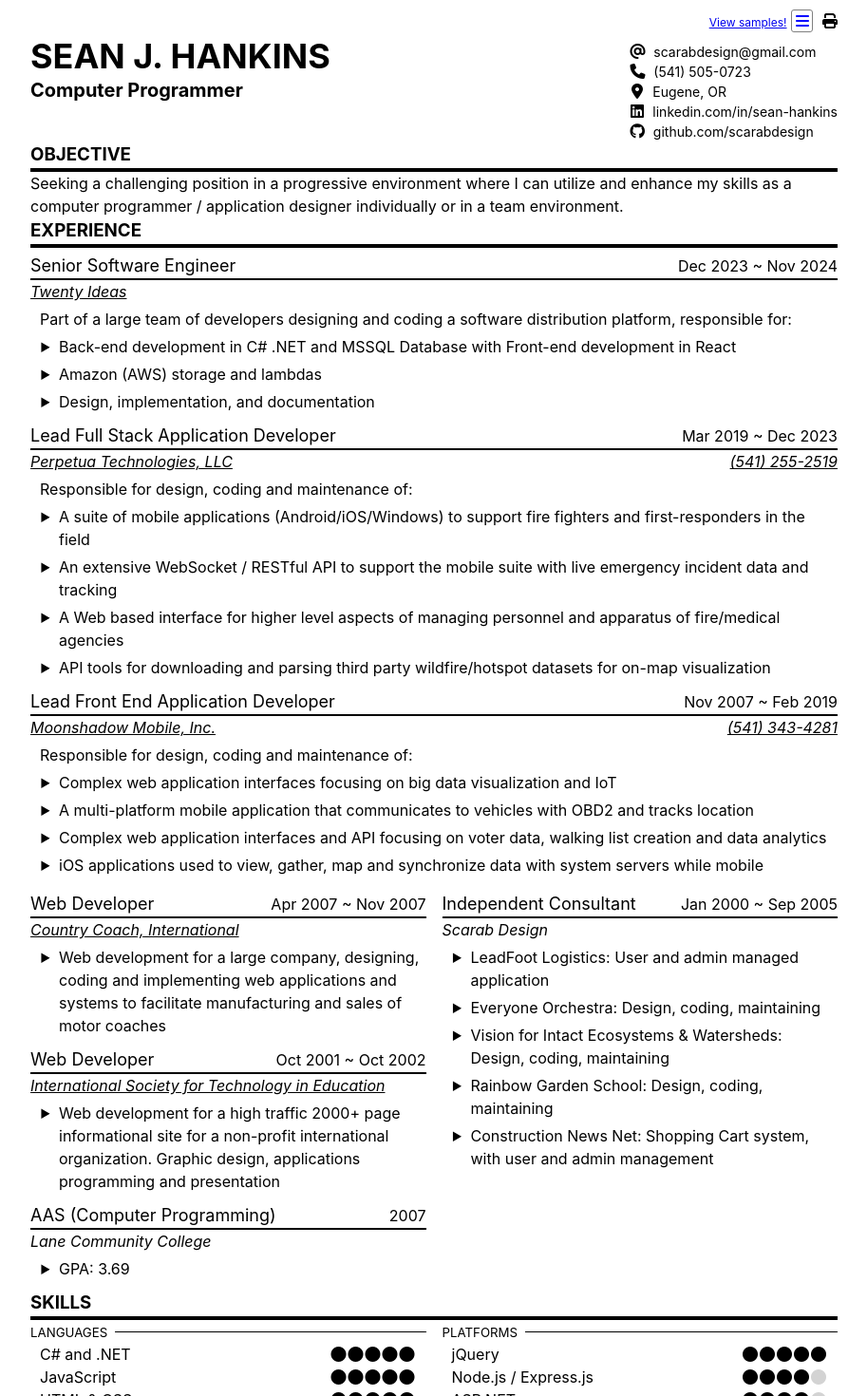
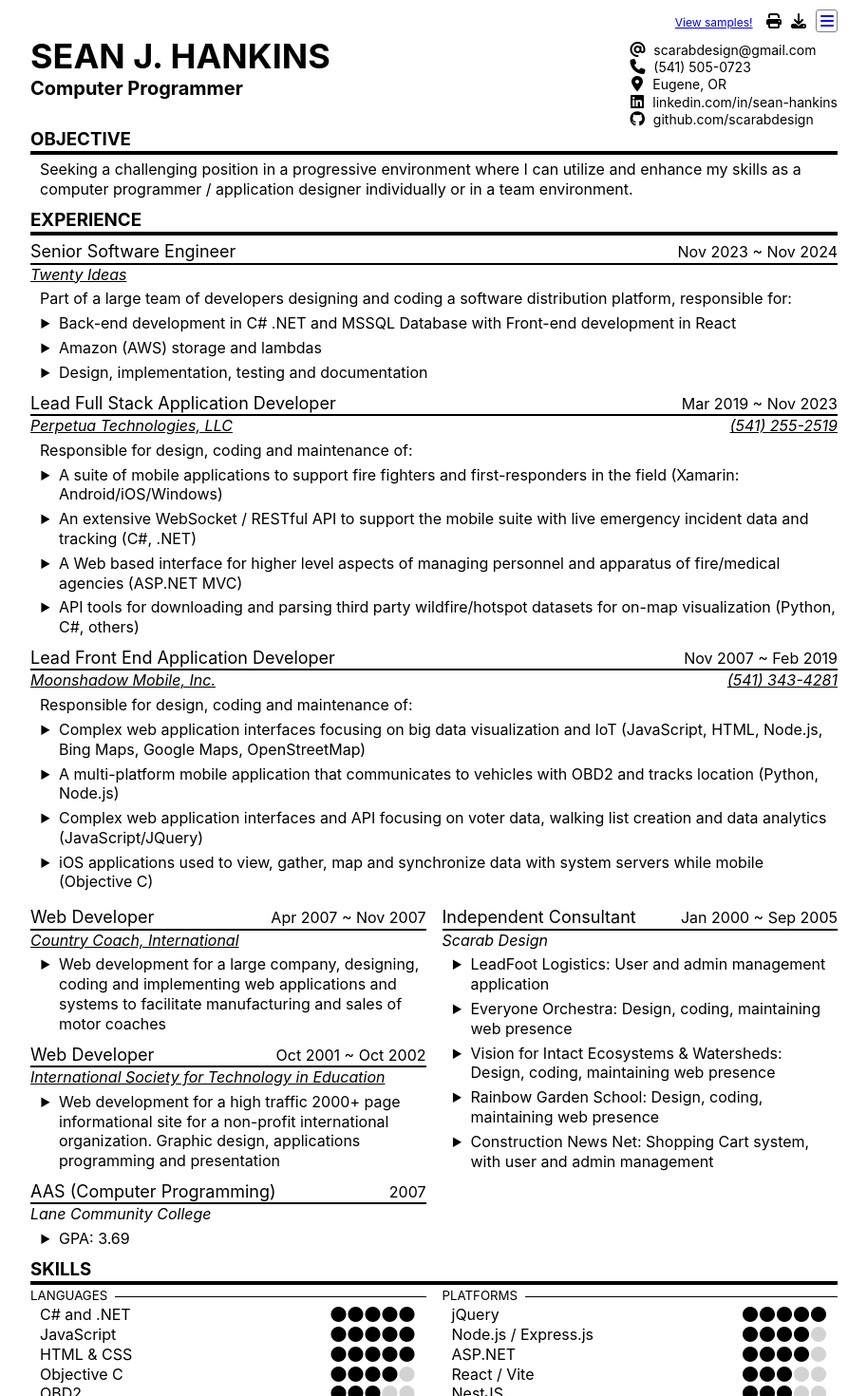
Before and after one commit to scarabdesign/portfolio, a React (Vite) app in the folder portfolio-public/: page / in a window 1280 px wide. Shown: the top 1470 px of the page at 95% size, without its empty margins (183-1096 px from the left). Built offline with nearby package versions, Linux system fonts and the light colour scheme; no server answers.

Commit message:
Changes to resume

```diff
--- a/portfolio-public/src/App.tsx
+++ b/portfolio-public/src/App.tsx
@@ -137,7 +137,7 @@
             <PointItem title="JavaScript" good={5} />
             <PointItem title="HTML & CSS" good={5} />
             <PointItem title="Objective C" good={4} />
-            <PointItem title="ODB2" good={3} />
+            <PointItem title="OBD2" good={3} />
             <PointItem title="Java" good={3} />
             <PointItem title="PHP" good={3} />
             <PointItem title="Python" good={2} />
@@ -161,13 +161,14 @@
     <div className="body">
         <Section name="objective">
           <span className="textstyle">
-            Seeking a challenging position in a progressive environment where I can utilize and enhance my skills as a computer programmer / application designer individually or in a team environment.
+            Seeking a challenging position in a progressive environment where I can utilize and enhance my skills as a computer programmer / application designer
+            individually or in a team environment.
           </span>
         </Section>
         <Section name="experience">
         <SubDivider
             title="Senior Software Engineer"
-            dates="Dec 2023 ~ Nov 2024"
+            dates="Nov 2023 ~ Nov 2024"
             location="Twenty Ideas"
             link="https://twentyideas.com/"
             >
@@ -175,21 +176,21 @@
               <ul>
                 <li>Back-end development in C# .NET and MSSQL Database with Front-end development in React</li>
                 <li>Amazon (AWS) storage and lambdas</li>
-                <li>Design, implementation, and documentation</li>
+                <li>Design, implementation, testing and documentation</li>
               </ul>
           </SubDivider>
           <SubDivider
             title="Lead Full Stack Application Developer"
-            dates="Mar 2019 ~ Dec 2023"
+            dates="Mar 2019 ~ Nov 2023"
             location="Perpetua Technologies, LLC"
             link="https://www.enroutepro.com/app-features"
             contact="5412552519">
               <span>Responsible for design, coding and maintenance of:</span>
               <ul>
-                <li>A suite of mobile applications (Android/iOS/Windows) to support fire fighters and first-responders in the field</li>
-                <li>An extensive WebSocket / RESTful API to support the mobile suite with live emergency incident data and tracking</li>
-                <li>A Web based interface for higher level aspects of managing personnel and apparatus of fire/medical agencies</li>
-                <li>API tools for downloading and parsing third party wildfire/hotspot datasets for on-map visualization </li>
+                <li>A suite of mobile applications to support fire fighters and first-responders in the field (Xamarin: Android/iOS/Windows)</li>
+                <li>An extensive WebSocket / RESTful API to support the mobile suite with live emergency incident data and tracking (C#, .NET)</li>
+                <li>A Web based interface for higher level aspects of managing personnel and apparatus of fire/medical agencies (ASP.NET MVC)</li>
+                <li>API tools for downloading and parsing third party wildfire/hotspot datasets for on-map visualization (Python, C#, others)</li>
               </ul>
           </SubDivider>
           <SubDivider
@@ -200,10 +201,10 @@
             contact="5413434281">
               <span>Responsible for design, coding and maintenance of:</span>
               <ul>
-                <li>Complex web application interfaces focusing on big data visualization and IoT</li>
-                <li>A multi-platform mobile application that communicates to vehicles with OBD2 and tracks location</li>
-                <li>Complex web application interfaces and API focusing on voter data, walking list creation and data analytics</li>
-                <li>iOS applications used to view, gather, map and synchronize data with system servers while mobile</li>
+                <li>Complex web application interfaces focusing on big data visualization and IoT (JavaScript, HTML, Node.js, Bing Maps, Google Maps, OpenStreetMap)</li>
+                <li>A multi-platform mobile application that communicates to vehicles with OBD2 and tracks location (Python, Node.js)</li>
+                <li>Complex web application interfaces and API focusing on voter data, walking list creation and data analytics (JavaScript/JQuery)</li>
+                <li>iOS applications used to view, gather, map and synchronize data with system servers while mobile (Objective C)</li>
               </ul>
             </SubDivider>
             <div className="page_break" />
@@ -215,10 +216,10 @@
                     location="Scarab Design"
                   >
                   <ul>
-                    <li>LeadFoot Logistics: User and admin managed application</li>
-                    <li>Everyone Orchestra: Design, coding, maintaining</li>
-                    <li>Vision for Intact Ecosystems & Watersheds: Design, coding, maintaining</li>
-                    <li>Rainbow Garden School: Design, coding, maintaining</li>
+                    <li>LeadFoot Logistics: User and admin management application</li>
+                    <li>Everyone Orchestra: Design, coding, maintaining web presence</li>
+                    <li>Vision for Intact Ecosystems & Watersheds: Design, coding, maintaining web presence</li>
+                    <li>Rainbow Garden School: Design, coding, maintaining web presence</li>
                     <li>Construction News Net: Shopping Cart system, with user and admin management</li>
                   </ul>
                 </SubDivider>
--- a/portfolio-public/src/Samples.tsx
+++ b/portfolio-public/src/Samples.tsx
@@ -79,6 +79,7 @@
                     </div>
                 </div>
             </SubDivider>
+            {/*
             <SubDivider title="Chess" location="pointlesswaste.com/chess" link="http://www.pointlesswaste.com/chess">
                 <div className="threeway_split_container">
                     <div className="right_two_panes">
@@ -90,6 +91,7 @@
                     </div>
                 </div>
             </SubDivider>
+            */}
         </Section>
         <Section name={"Perpetua Technologies, LLC"} >
             <SubDivider title="Active Fire Animations" location="enroutepro.com" link="https://www.enroutepro.com/">
--- a/portfolio-public/src/chess/Chess.tsx
+++ b/portfolio-public/src/chess/Chess.tsx
@@ -813,7 +813,9 @@
 }
 
 function ShowMessage(message: string){
-    return toast(message);
+    return toast(message, {
+        duration: 4000,
+    });
 }
 
 function AutoMove(move: string){
--- a/portfolio-public/src/index.css
+++ b/portfolio-public/src/index.css
@@ -1,6 +1,6 @@
 :root {
   font-family: Inter, system-ui, Avenir, Helvetica, Arial, sans-serif;
-  line-height: 1.5;
+  line-height: 1.3;
   font-weight: 400;
   width: 100% !important;
   color: black;
@@ -15,12 +15,12 @@
 
 body {
   margin: 10px;
-  user-select: initial;
 }
 
 .resume {
   max-width: 850px;
   margin: 0 auto;
+  user-select: text;
 }
 
 .resume .header h2 {
@@ -116,6 +116,10 @@
   color: blue;
 }
 
+#objective {
+  margin: 5px 0 10px 10px;
+}
+
 .sectionbody {
   margin: 5px 0 10px 10px;
 }
@@ -205,6 +209,11 @@
   margin-left: 10px;
 }
 
+.downloadbutton {
+  margin-left: 10px;
+  margin-right: 10px;
+}
+
 .menubutton:active, .printbutton:active {
   scale: 0.95;
 }
--- a/portfolio-public/src/main.tsx
+++ b/portfolio-public/src/main.tsx
@@ -19,16 +19,17 @@
 ReactDOM.createRoot(document.getElementById("root") as HTMLElement).render(
   <React.StrictMode>
     <div className="menucontrol">
-      <a href="http://www.pointlesswaste.com/samples" style={{ fontSize: 12 }} >View samples!</a>&nbsp;
+      <a href="http://seanhankins.com/samples" style={{ fontSize: 12 }} >View samples!</a>&nbsp;
+      <div className="printbutton fa-solid fa-print" onClick={() => { window.print() }} />
+      <div className="downloadbutton fa-solid fa-download" onClick={() => { window.open("Resume_Sean_Hankins.pdf") }} />
       <div className="menubutton fa-solid fa-bars" onClick={toggleMenu} />
-      <div className="printbutton fa-solid fa-print" onClick={() => { window.print() }} />
       <div className="menudropdown hide">
         <div className="menupanel">
-          <div onClick={toggleMenu}><a className="menulink" target="_top" href="http://www.pointlesswaste.com">Résumé</a></div>
-          <div onClick={toggleMenu}><a className="menulink" target="_top" href="http://www.pointlesswaste.com/chess">Chess (React/Vite/NestJS)</a></div>
+          <div onClick={toggleMenu}><a className="menulink" target="_top" href="http://seanhankins.com">Résumé</a></div>
+          {/*<div onClick={toggleMenu}><a className="menulink" target="_top" href="http://www.seanhankins.com/chess">Chess (React/Vite/NestJS)</a></div>*/}
           <div onClick={toggleMenu}><a className="menulink" target="_blank" href="https://github.com/scarabdesign">GitHub</a></div>
           <div onClick={toggleMenu}><a className="menulink" target="_blank" href="https://www.linkedin.com/in/sean-hankins/">LinkedIn</a></div>
-          <div onClick={toggleMenu}><a className="menulink" target="_top" href="http://www.pointlesswaste.com/samples">Sample Porfolio</a></div>
+          <div onClick={toggleMenu}><a className="menulink" target="_top" href="http://seanhankins.com/samples">Sample Porfolio</a></div>
         </div>
       </div>
     </div>
```
